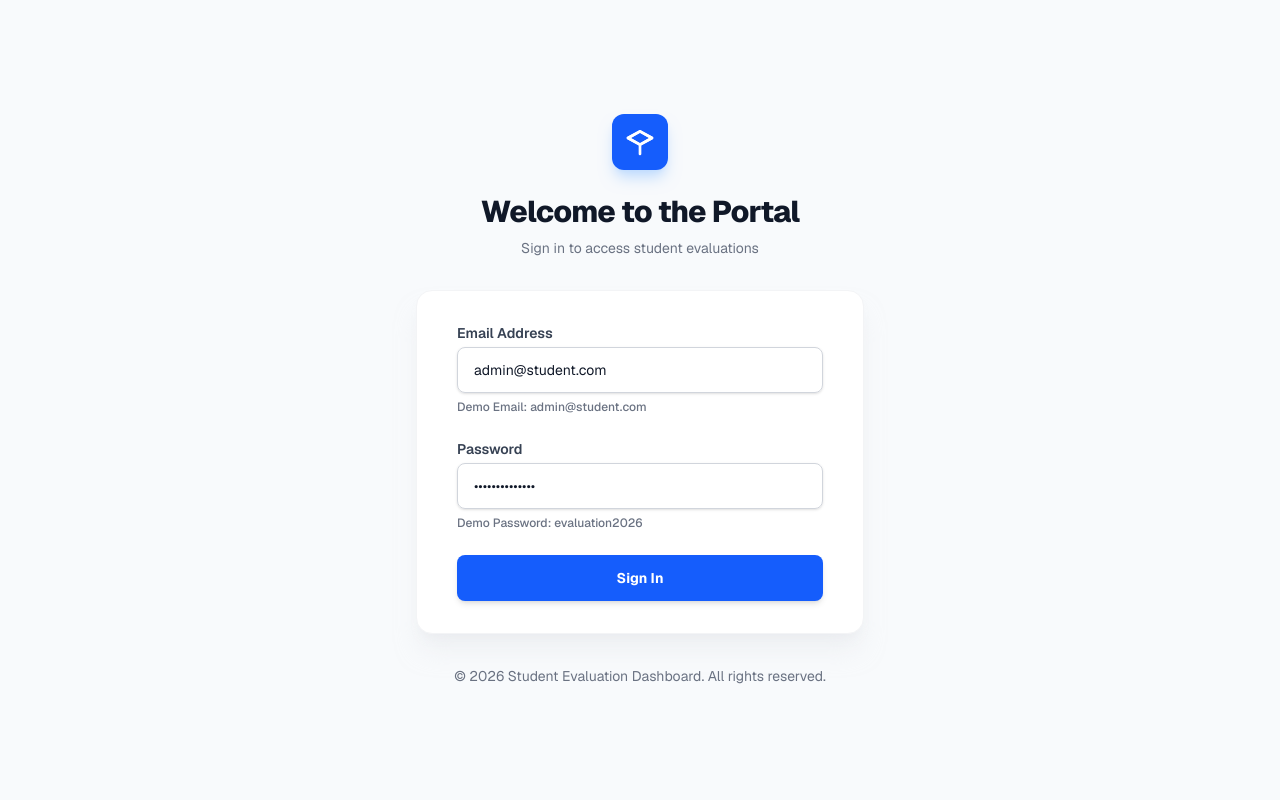
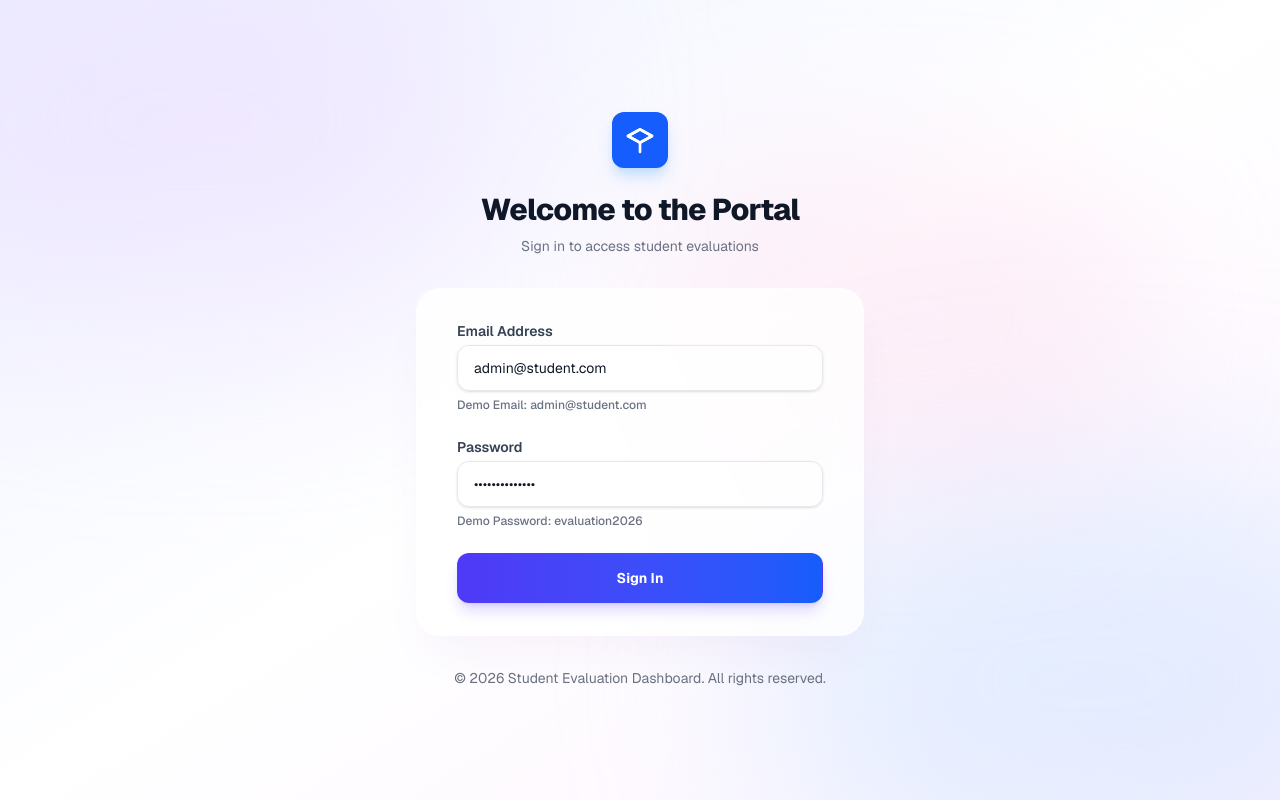
Before and after one commit to bankarom/student-evaluation-dashboard, a Next.js app: page /login in a window 1280 px wide. Built offline with nearby package versions, Linux system fonts and the light colour scheme.

Commit message:
feat: use sessionStorage to require login per session and upgrade Login UI to glassmorphism

```diff
--- a/src/app/login/page.tsx
+++ b/src/app/login/page.tsx
@@ -34,8 +34,15 @@ export default function LoginPage() {
   };
 
   return (
-    <div className="min-h-screen bg-[#f8fafc] flex flex-col justify-center py-12 sm:px-6 lg:px-8 font-sans">
-      <div className="sm:mx-auto sm:w-full sm:max-w-md">
+    <div className="min-h-screen bg-gradient-to-br from-indigo-50 via-white to-fuchsia-50 flex flex-col justify-center py-12 sm:px-6 lg:px-8 font-sans relative overflow-hidden">
+      {/* Decorative background blobs */}
+      <div className="absolute top-0 left-0 w-full h-full overflow-hidden pointer-events-none z-0">
+        <div className="absolute top-[-10%] left-[-10%] w-[50%] h-[50%] rounded-full bg-purple-200/40 blur-[100px]"></div>
+        <div className="absolute bottom-[-10%] right-[-10%] w-[50%] h-[50%] rounded-full bg-blue-200/40 blur-[100px]"></div>
+        <div className="absolute top-[20%] right-[10%] w-[40%] h-[40%] rounded-full bg-pink-200/30 blur-[80px]"></div>
+      </div>
+
+      <div className="sm:mx-auto sm:w-full sm:max-w-md z-10">
         <div className="flex justify-center">
           <div className="bg-blue-600 p-3 rounded-xl shadow-lg shadow-blue-200">
             <svg className="w-8 h-8 text-white" fill="none" stroke="currentColor" viewBox="0 0 24 24">
@@ -52,8 +59,8 @@ export default function LoginPage() {
         </p>
       </div>
 
-      <div className="mt-8 sm:mx-auto sm:w-full sm:max-w-md">
-        <div className="bg-white py-8 px-4 shadow-xl shadow-gray-200/50 sm:rounded-2xl sm:px-10 border border-gray-100">
+      <div className="mt-8 sm:mx-auto sm:w-full sm:max-w-md z-10">
+        <div className="bg-white/80 backdrop-blur-xl py-8 px-4 shadow-2xl shadow-purple-900/5 sm:rounded-3xl sm:px-10 border border-white/60">
           <form className="space-y-6" onSubmit={handleLogin}>
             <div>
               <label htmlFor="email" className="block text-sm font-semibold text-gray-700">
@@ -68,7 +75,7 @@ export default function LoginPage() {
                   required
                   value={email}
                   onChange={(e) => setEmail(e.target.value)}
-                  className="appearance-none block w-full px-4 py-3 border border-gray-300 rounded-lg shadow-sm text-gray-900 placeholder-gray-400 focus:outline-none focus:ring-2 focus:ring-blue-500 focus:border-transparent transition-all sm:text-sm"
+                  className="appearance-none block w-full px-4 py-3 bg-white/50 border border-gray-200 rounded-xl shadow-sm text-gray-900 placeholder-gray-400 focus:outline-none focus:ring-2 focus:ring-indigo-500 focus:border-transparent transition-all sm:text-sm"
                   placeholder="Enter your email"
                 />
               </div>
@@ -88,7 +95,7 @@ export default function LoginPage() {
                   required
                   value={password}
                   onChange={(e) => setPassword(e.target.value)}
-                  className="appearance-none block w-full px-4 py-3 border border-gray-300 rounded-lg shadow-sm text-gray-900 placeholder-gray-400 focus:outline-none focus:ring-2 focus:ring-blue-500 focus:border-transparent transition-all sm:text-sm"
+                  className="appearance-none block w-full px-4 py-3 bg-white/50 border border-gray-200 rounded-xl shadow-sm text-gray-900 placeholder-gray-400 focus:outline-none focus:ring-2 focus:ring-indigo-500 focus:border-transparent transition-all sm:text-sm"
                   placeholder="Enter your password"
                 />
               </div>
@@ -106,7 +113,7 @@ export default function LoginPage() {
               <button
                 type="submit"
                 disabled={isLoading}
-                className="w-full flex justify-center py-3 px-4 border border-transparent rounded-lg shadow-md text-sm font-bold text-white bg-blue-600 hover:bg-blue-700 focus:outline-none focus:ring-2 focus:ring-offset-2 focus:ring-blue-500 disabled:opacity-70 transition-all active:scale-[0.98]"
+                className="w-full flex justify-center py-3.5 px-4 border border-transparent rounded-xl shadow-lg shadow-indigo-600/20 text-sm font-bold text-white bg-gradient-to-r from-indigo-600 to-blue-600 hover:from-indigo-700 hover:to-blue-700 focus:outline-none focus:ring-2 focus:ring-offset-2 focus:ring-indigo-500 disabled:opacity-70 transition-all active:scale-[0.98]"
               >
                 {isLoading ? (
                   <span className="flex items-center">
--- a/src/lib/AuthContext.tsx
+++ b/src/lib/AuthContext.tsx
@@ -17,8 +17,8 @@ export function AuthProvider({ children }: { children: React.ReactNode }) {
   const [isLoading, setIsLoading] = useState(true);
 
   useEffect(() => {
-    // Check local storage on mount
-    const storedAuth = localStorage.getItem('auth_token');
+    // Check session storage on mount
+    const storedAuth = sessionStorage.getItem('auth_token');
     if (storedAuth === 'valid_mock_token') {
       setUser({
         id: 'u-1',
@@ -31,7 +31,7 @@ export function AuthProvider({ children }: { children: React.ReactNode }) {
   }, []);
 
   const login = () => {
-    localStorage.setItem('auth_token', 'valid_mock_token');
+    sessionStorage.setItem('auth_token', 'valid_mock_token');
     setUser({
       id: 'u-1',
       name: 'Demo Admin',
@@ -41,7 +41,7 @@ export function AuthProvider({ children }: { children: React.ReactNode }) {
   };
 
   const logout = () => {
-    localStorage.removeItem('auth_token');
+    sessionStorage.removeItem('auth_token');
     setUser(null);
   };
 
```
